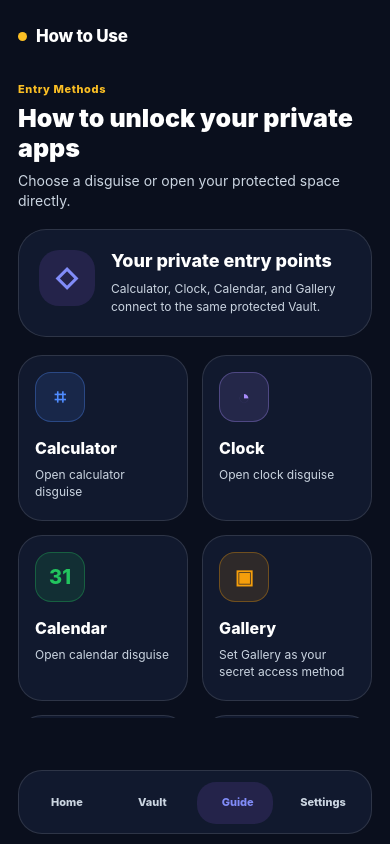
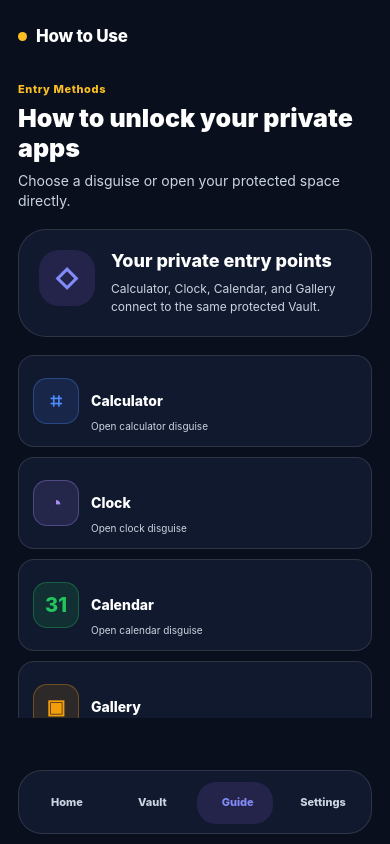
Before and after one commit to Sruwat/Security_system, a React Native app: screen /Gallery in a window 390 px wide. Built offline with nearby package versions, Linux system fonts and the light colour scheme.

Commit message:
Match Guide actions to prototype card stack

```diff
--- a/src/screens/gallery/GalleryScreen.tsx
+++ b/src/screens/gallery/GalleryScreen.tsx
@@ -278,23 +278,23 @@ const styles = StyleSheet.create({
   },
   grid: {
     marginTop: 18,
-    flexDirection: 'row',
-    flexWrap: 'wrap',
-    justifyContent: 'space-between',
-    rowGap: 14,
+    gap: 10,
   },
   shortcutCard: {
-    width: '48%',
-    minHeight: 166,
-    borderRadius: 24,
+    width: '100%',
+    minHeight: 92,
+    borderRadius: 16,
     borderWidth: 1,
-    paddingHorizontal: 16,
-    paddingVertical: 16,
+    paddingHorizontal: 14,
+    paddingVertical: 12,
+    flexDirection: 'row',
+    alignItems: 'center',
+    gap: 12,
   },
   shortcutIcon: {
-    width: 50,
-    height: 50,
-    borderRadius: 16,
+    width: 46,
+    height: 46,
+    borderRadius: 14,
     borderWidth: 1,
     alignItems: 'center',
     justifyContent: 'center',
@@ -304,15 +304,18 @@ const styles = StyleSheet.create({
     fontWeight: '800',
   },
   shortcutTitle: {
-    marginTop: 16,
-    fontSize: 16,
+    flex: 1,
+    fontSize: 14,
     fontWeight: '800',
-    lineHeight: 20,
+    lineHeight: 18,
   },
   shortcutSubtitle: {
-    marginTop: 8,
-    fontSize: 12,
-    lineHeight: 17,
+    position: 'absolute',
+    left: 72,
+    right: 16,
+    bottom: 13,
+    fontSize: 10,
+    lineHeight: 14,
   },
   primaryButton: {
     marginTop: 18,
```
